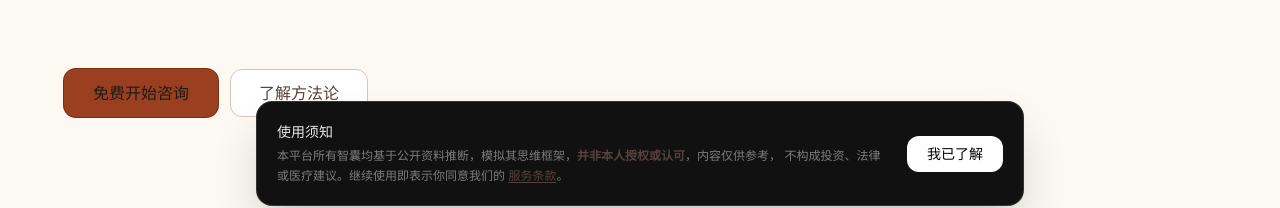
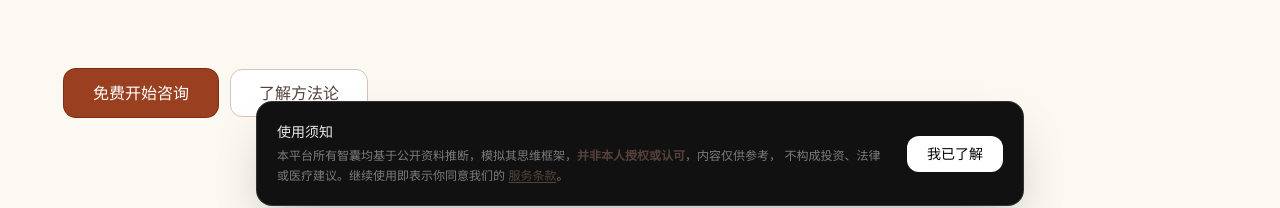
Before and after one commit to Marypapa365best/MyThinkTank, a Next.js app: page / in a window 1280 px wide. Shown: the part 570-778 px from the top of the page. Built offline with nearby package versions, Linux system fonts and the light colour scheme; no server answers; a web font is replaced by a local one.

Commit message:
修改按钮文字颜色为白色：首页【免费开始】和创建智囊【还需字数】

```diff
--- a/src/app/create-skill/page.tsx
+++ b/src/app/create-skill/page.tsx
@@ -363,7 +363,7 @@ export default function CreateSkillPage() {
             <button
               onClick={generate}
               disabled={rawText.trim().length < 50}
-              className="px-8 py-3 bg-[#9a4021] text-[#1b1c18] text-sm font-medium rounded-xl hover:bg-[#9a4021]/90 transition-all disabled:opacity-30 disabled:cursor-not-allowed"
+              className="px-8 py-3 bg-[#9a4021] text-white text-sm font-medium rounded-xl hover:bg-[#9a4021]/90 transition-all disabled:opacity-30 disabled:cursor-not-allowed"
             >
               {rawText.trim().length < 50
                 ? `还需 ${50 - rawText.trim().length} 字`
--- a/src/app/page.tsx
+++ b/src/app/page.tsx
@@ -43,7 +43,7 @@ export default function HomePage() {
 
           <div className="flex flex-wrap gap-3">
             <Link href="/skills" className="group">
-              <Button size="xl" className="group-hover:shadow-lg group-hover:[box-shadow:0px_8px_24px_rgba(154,64,33,0.15)] transition-all">免费开始咨询</Button>
+              <Button size="xl" className="text-white group-hover:shadow-lg group-hover:[box-shadow:0px_8px_24px_rgba(154,64,33,0.15)] transition-all">免费开始咨询</Button>
             </Link>
             <Link href="/about" className="group">
               <Button size="xl" variant="outline" className="group-hover:bg-[#fbf9f2] group-hover:border-[#9a4021] transition-all">了解方法论</Button>
```
